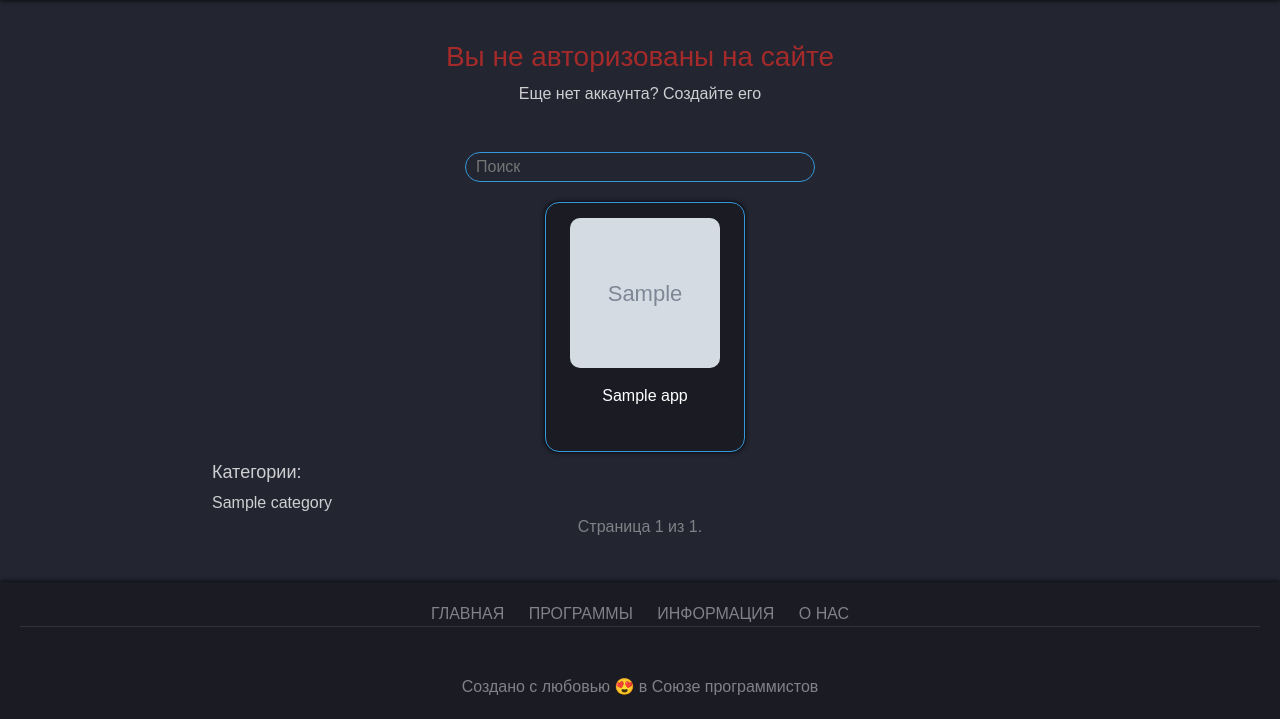
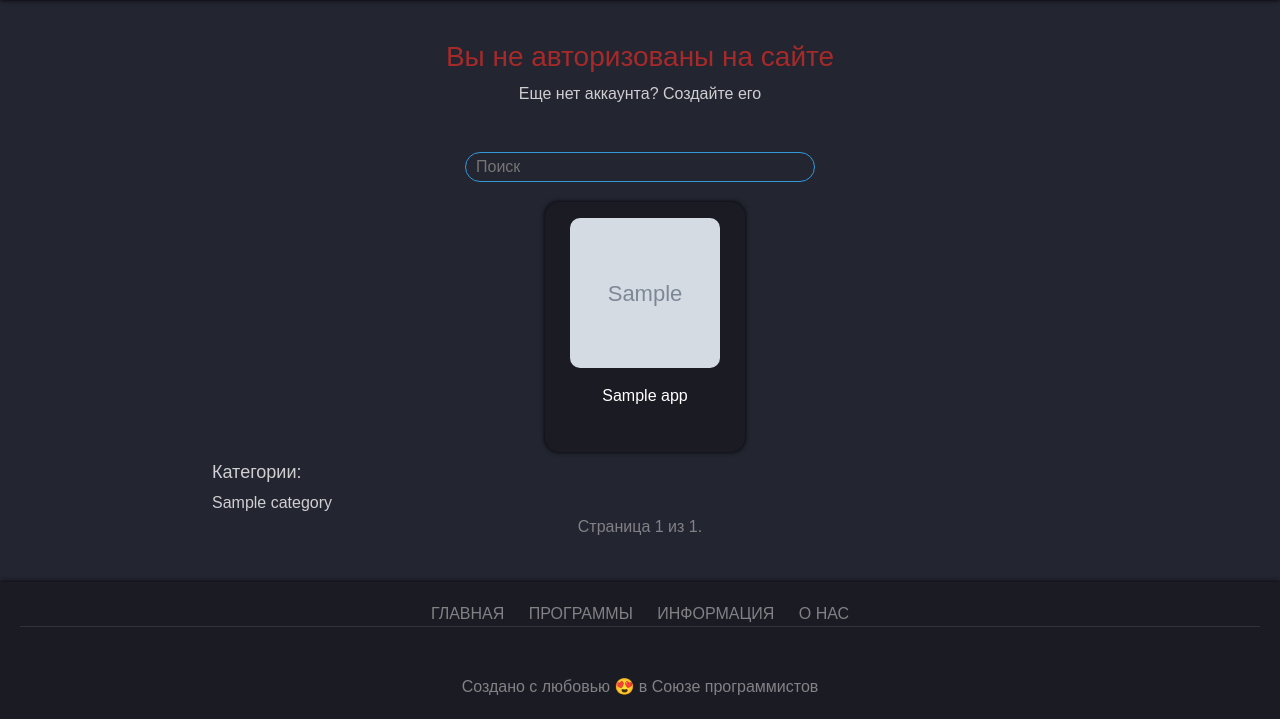
Before and after one commit to C15HOT/apps_shop, a Django app: page /apps_list/ in a window 1280 px wide. Shown: the part 103-822 px from the top of the page. Run offline with Django 3.2, Linux system fonts and the light colour scheme; tables that the repository leaves empty hold one stand-in row (values such as "Sample post"); grey boxes marked "Sample" are stand-in pictures; some libraries are stand-ins or nearby versions.

Commit message:
New style apps list and news list(deleted blue border)

```diff
--- a/static/css/style.css
+++ b/static/css/style.css
@@ -90,6 +90,7 @@
 	 background-color: #fff;
 
 }
+
 
 
 /* Animated logo
@@ -217,7 +218,7 @@ position: relative;
 	box-shadow: 0 0 5px 0px black;
 	display: block;
 	align-items: center;
-	border: 1px solid #3498db;
+	border: 1px solid #1b1b24;
 	/* border-radius: .8rem; */
 	border-radius: 14px;
 	margin-bottom: 10px;
@@ -520,7 +521,7 @@ position: relative;
 	max-width: 200px;
 	max-height: 250px;
 	float: left;
-	border: 1px solid #3498db;
+	border: 1px solid #1b1b24;
 	margin-left: 10px;
 	margin-bottom: 10px;
 	margin-top: auto;
--- a/templates/base.html
+++ b/templates/base.html
@@ -31,7 +31,6 @@
                     <a class="nav__link" href="{% url 'about' %}">О нас</a>
 
                    {% if request.user.is_authenticated %}
-
                         <a class="nav__link" href="{% url 'profiles' %}">Пользователи</a>
                         <a href="{% url 'create_app' %}" class="nav__link">Загрузить ПО</a>
                         <a href="{% url 'create_news' %}" class="nav__link">Создать новость</a>
```
Also changed, not shown: shop/migrations/0001_initial.py (added), static/image/user.png (added).
